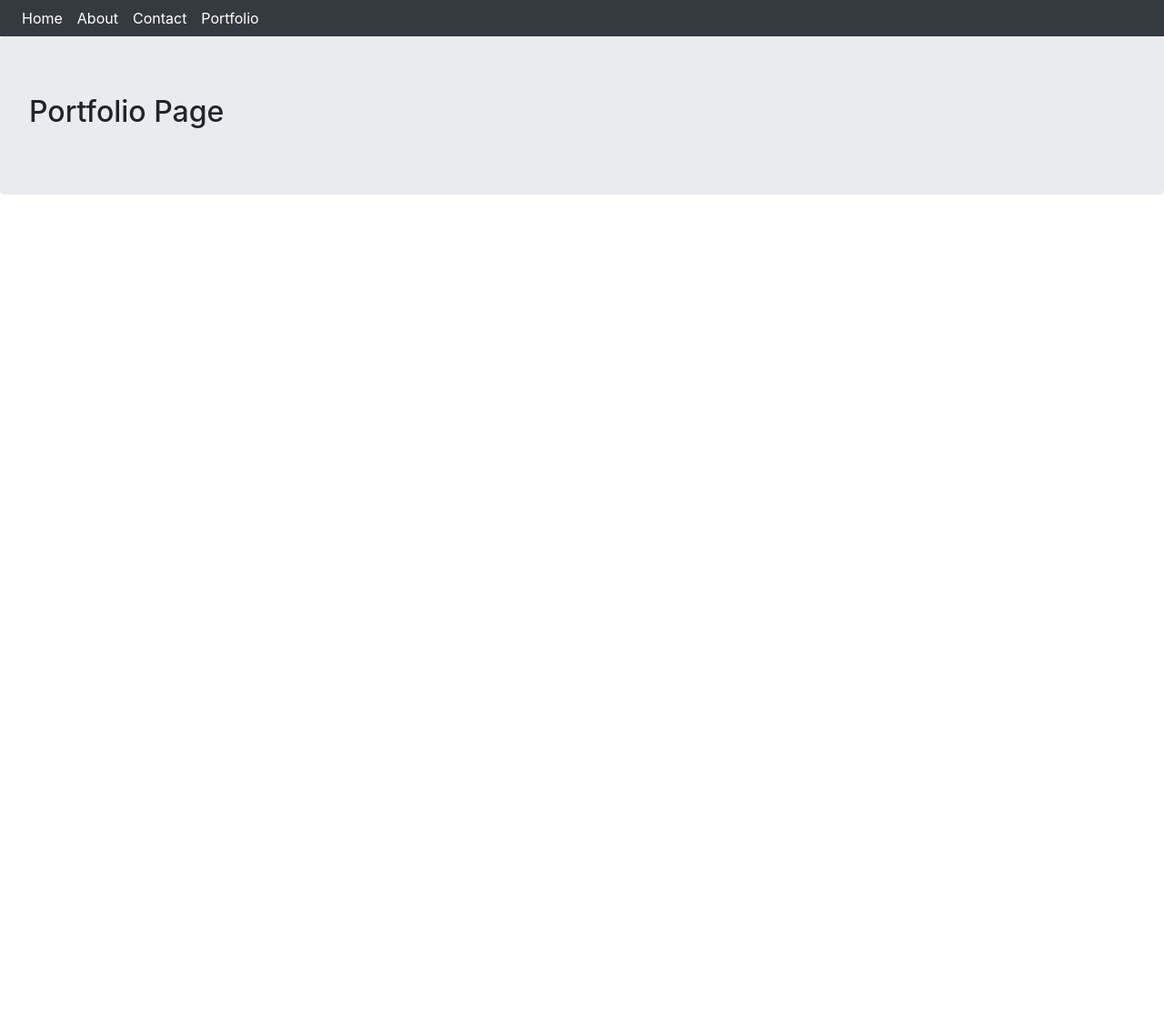
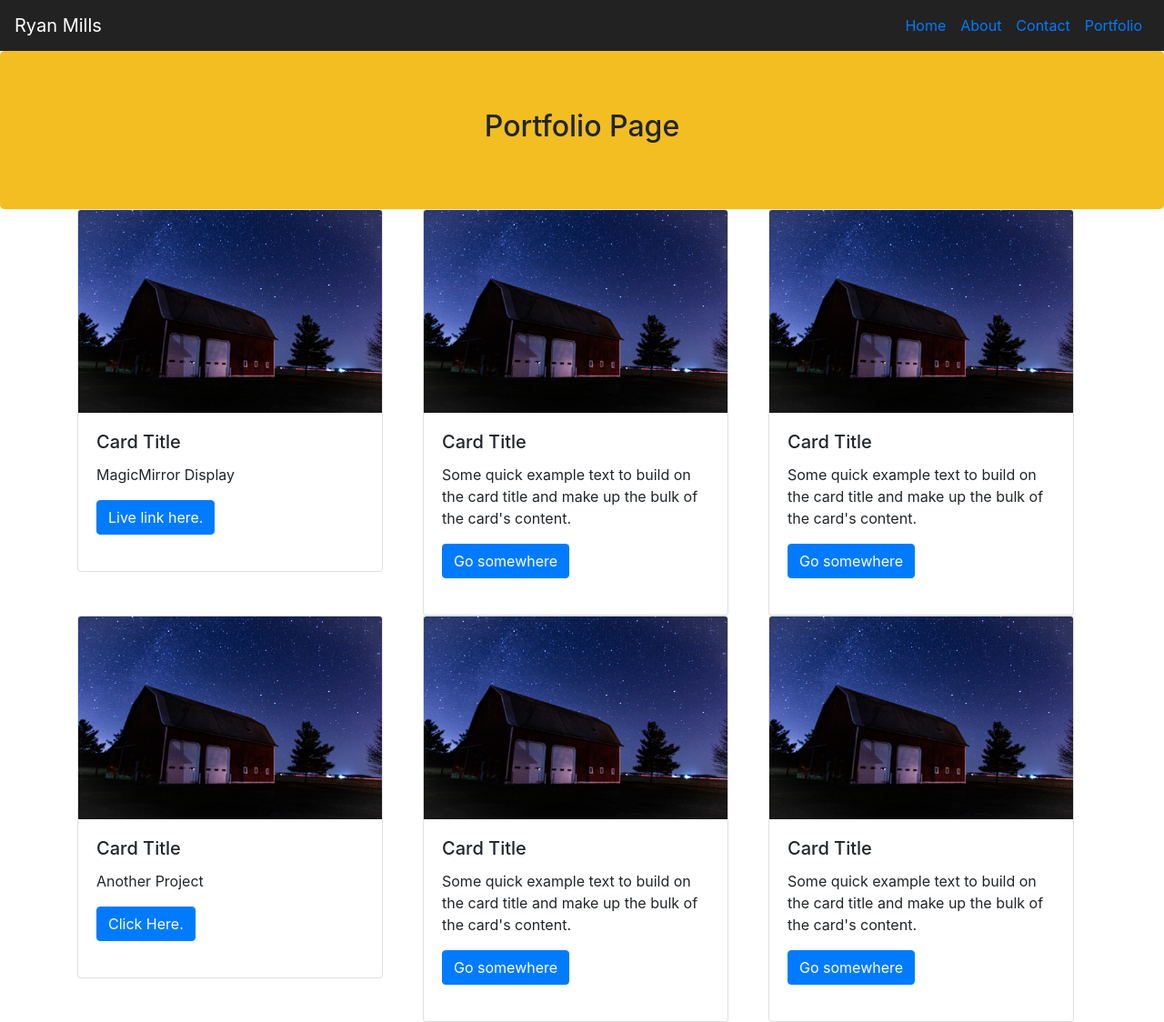
Before and after one commit to noogler617/react_website_2021, a React (Create React App) app: page /portfolio in a window 1280 px wide. Shown: the whole page at 91% size. Before the commit the page ends 800 px from the top, so only its background shows below. Built offline with nearby package versions, Linux system fonts and the light colour scheme.

Commit message:
updated contact form and navigation bar

```diff
--- a/src/components/about.css
+++ b/src/components/about.css
@@ -1,7 +1,7 @@
 .header-image {
   position: center;
-  width: 100%;
-  margin-bottom: 80px;
+  background-size: 50% auto;
+
 
 
 }
--- a/src/components/about.js
+++ b/src/components/about.js
@@ -1,20 +1,21 @@
 import React, { Component } from 'react'
 import { Container, Col, Image } from 'react-bootstrap';
-import Barn from '../barn.jpg'
+import Barn from '../night-sky.jpg'
 import './about.css'
 export class About extends Component {
       render() {
         return(
           <div>
-        <Image src={Barn} className="header-image" />
+          <Container>
+        <Image src={Barn} className="header-image" fluid />
+        </Container>
         <Container>
           <Col xs={12} sm={8} smOffset={2}>
 
             <h3>About Me...</h3>
-            <p>That's a crooked tree. We'll send him to Washington. These little son of a guns hide in your brush and you just have to push them out. These trees are so much fun. I get started on them and I have a hard time stopping. How to paint. That's easy. What to paint. That's much harder. Be brave. The man who does the best job is the one who is happy at his job.</p>
-            <p>Anyone can paint. You can do anything here. So don't worry about it. Life is too short to be alone, too precious. Share it with a friend. Every highlight needs it's own personal shadow.</p>
-            <p>That's what makes life fun. That you can make these decisions. That you can create the world that you want. Of course he's a happy little stone, cause we don't have any other kind. It's so important to do something every day that will make you happy.</p>
-            <p>You better get your coat out, this is going to be a cold painting. That's the way I look when I get home late; black and blue. That's crazy. We're trying to teach you a technique here and how to use it.</p>
+
+            <p>Fast learning, the self-motivated technology professional that has a rigorous dedication to quality. </p>
+            <p>I'm a highly resourceful and innovative problem solver looking to continue my high trajectory growth in the computer and software industry.</p>
           </Col>
         </Container>
       </div>
--- a/src/components/contact.css
+++ b/src/components/contact.css
@@ -0,0 +1,24 @@
+.text-center {
+  background-color: #41BDD9;
+  margin: 0 0;
+  margin-bottom: 50px;
+}
+
+container {
+  padding-top: 300px;
+}
+
+.form-control {
+  width: 50%;
+  margin: auto auto;
+}
+.main-form {
+  text-align: center;
+}
+.btn {
+  margin-bottom: 20px;;
+}
+
+.bottom-bar {
+  background-color: #41BDD9;
+}
--- a/src/components/contact.js
+++ b/src/components/contact.js
@@ -1,5 +1,6 @@
 import React, { Component } from 'react';
-import { Form, Button, Jumbotron, Container, Row, Col } from 'react-bootstrap';
+import { Form, Jumbotron, Col, Button, Container} from 'react-bootstrap';
+import './contact.css'
 
 
 export class Contact extends Component {
@@ -7,41 +8,45 @@ export class Contact extends Component {
         return(
           <div>
           <Jumbotron className="text-center">
-          <h1>Contact</h1>
+          <h2>Connect with me</h2>
           <p>
-            This is a simple hero unit, a simple jumbotron-style component for calling
-            extra attention to featured content or information.
+            Please send me a message if you would like to work with me.
           </p>
       </Jumbotron>
       <Container>
-      <Form>
-            <Row>
-            <Col sm={8}>
-            <Form.Group controlId="formBasicEmail">
-              <Form.Label>Enter Name</Form.Label>
-              <Form.Control type="name" placeholder="Enter Full Name" />
+        <Form className="main-form" method="POST" data-netlify="true">
+            <Form.Row>
+                <Form.Group as={Col}>
+                <Form.Label>Full Name</Form.Label>
+                <Form.Control type="name" name="name" placeholder="Enter Full Name" />
                 </Form.Group>
-            <Form.Group controlId="formBasicPassword">
-              <Form.Label>Enter Email</Form.Label>
-              <Form.Control type="email" placeholder="Email" />
+              </Form.Row>
+              <Form.Row>
+                <Form.Group as={Col}>
+                  <Form.Label>Enter Email.</Form.Label>
+                  <Form.Control type="email" name="email" placeholder="Email" />
                 </Form.Group>
-            <Form.Group controlId="formBasicPassword">
-              <Form.Label>Phone Number</Form.Label>
-              <Form.Control type="phonenumber" placeholder="Phone Number" />
+                </Form.Row>
+                <Form.Group>
+                <Form.Label>Message</Form.Label>
+                <Form.Control as="textarea" rows="4" name="message" />
                 </Form.Group>
-            <Form.Group controlId="exampleForm.ControlTextarea1">
-              <Form.Label>Message</Form.Label>
-              <Form.Control as="textarea" rows="3" />
+                <Form.Group>
+                <div data-netlify-recaptcha="true"></div>
                 </Form.Group>
-            </Col>
-            <Col sm={4}>
-            </Col>
-            </Row>
-            <Button variant="primary" type="submit">
-              Send Message
-            </Button>
+          <Button variant="primary" type="submit">Send Message</Button>
           </Form>
         </Container>
+
+        <Container>
+          <Jumbotron className="bottom-bar">
+
+          </Jumbotron>
+        </Container>
+
+
+
+
     </div>
         )
       }
--- a/src/components/navigation.css
+++ b/src/components/navigation.css
@@ -1,39 +1,7 @@
-nav.navbar, .navbar-default {
-  background-color: #black !important;
+.navbar {
+  background-color: #222;
 }
 
-.navbar-default {
-  background-image: none;
-  border: none;
-  border-radius: 0;
+.navbar-light .navbar-brand {
+    color: white;
 }
-
-.navbar-default .navbar-nav > li > a {
-  color: white;
-}
-
-.navbar-default .navbar-brand {
-  color: white;
-}
-
-.navbar-default .navbar-toggle {
-  border-color: white;
-}
-
-.navbar-default .navbar-toggle .icon-bar {
-  background-color: white;
-}
-
-.navbar-default .navbar-toggle:focus, .navbar-default .navbar-toggle:hover {
-  background-color: transparent;
-}
-
-.navbar-default .navbar-brand:focus, .navbar-default .navbar-brand:hover {
-  color: white;
-  background-color: transparent;
-}
-
-.navbar-default .navbar-nav>li>a:focus, .navbar-default .navbar-nav>li>a:hover {
-  color: white;
-  background-color: transparent;
-}
--- a/src/components/navigation.js
+++ b/src/components/navigation.js
@@ -7,20 +7,22 @@ export class Navigation extends Component {
       render() {
         return(
 
-          <Navbar default collapseOnSelect bg="dark">
-            <Navbar.Collapse>
-            <Nav className="justify-content-center mr-auto" >
+        <Navbar expand="lg">
+          <Navbar.Brand href="/">Ryan Mills</Navbar.Brand>
+          <Navbar.Toggle aria-controls="basic-navbar-nav" />
+          <Navbar.Collapse id="basic-navbar-nav">
+            <Nav className="ml-auto">
               <Nav.Item>
-                <NavLink className="d-inline p-2 bg-dark text-white" to="/">Home</NavLink>
+                <NavLink className="d-inline p-2  text-black" to="/">Home</NavLink>
               </Nav.Item>
               <Nav.Item>
-                <NavLink className="d-inline p-2 bg-dark text-white" to="/about">About</NavLink>
+                <NavLink className="d-inline p-2  text-black" to="/about">About</NavLink>
               </Nav.Item>
               <Nav.Item>
-                <NavLink className=" p-2 bg-dark text-white" to="/contact">Contact</NavLink>
+                <NavLink className=" p-2  text-black" to="/contact">Contact</NavLink>
               </Nav.Item>
               <Nav.Item>
-                <NavLink className=" p-2 bg-dark text-white" to="/Portfolio">Portfolio</NavLink>
+                <NavLink className=" p-2 text-black" to="/Portfolio">Portfolio</NavLink>
               </Nav.Item>
                 </Nav>
                 </Navbar.Collapse>
--- a/src/components/portfolio.css
+++ b/src/components/portfolio.css
@@ -0,0 +1,8 @@
+h2 {
+  text-align: center;
+}
+
+.head-color {
+  background-color: #F2BE22;
+  margin: 0;
+}
--- a/src/components/portfolio.js
+++ b/src/components/portfolio.js
@@ -1,18 +1,99 @@
 import React, { Component } from 'react';
-import { Jumbotron, Container, Row } from 'react-bootstrap';
-
+import { Jumbotron, Container, Row, Col, Card, Button } from 'react-bootstrap';
+import Barn from '../night-sky.jpg'
+import './portfolio.css';
 
 
 export class Portfolio extends Component {
       render() {
         return(
           <div>
-          <Jumbotron>
+          <Jumbotron className="head-color">
           <h2>Portfolio Page</h2>
           </Jumbotron>
           <Container>
             <Row>
+            <Col>
+              <Card style={{ width: '21rem' }}>
+                <Card.Img variant="top" src={Barn} />
+                <Card.Body>
+                  <Card.Title>Card Title</Card.Title>
+                    <Card.Text>
+                      MagicMirror Display
+                    </Card.Text>
+                  <Button variant="primary">Live link here.</Button>
+                </Card.Body>
+              </Card>
+            </Col>
+            <Col>
+            <Card style={{ width: '21rem' }}>
+              <Card.Img variant="top" src={Barn} />
+              <Card.Body>
+                <Card.Title>Card Title</Card.Title>
+                  <Card.Text>
+                    Some quick example text to build on the card title and make up the bulk of
+                    the card's content.
+                  </Card.Text>
+                <Button variant="primary">Go somewhere</Button>
+              </Card.Body>
+            </Card>
+            </Col>
+            <Col>
+            <Card style={{ width: '21rem' }}>
+              <Card.Img variant="top" src={Barn} />
+              <Card.Body>
+                <Card.Title>Card Title</Card.Title>
+                  <Card.Text>
+                    Some quick example text to build on the card title and make up the bulk of
+                    the card's content.
+                  </Card.Text>
+                <Button variant="primary">Go somewhere</Button>
+              </Card.Body>
+            </Card>
+            </Col>
+            </Row>
+          </Container>
 
+          <Container>
+            <Row>
+            <Col>
+              <Card style={{ width: '21rem' }}>
+                <Card.Img variant="top" src={Barn} />
+                <Card.Body>
+                  <Card.Title>Card Title</Card.Title>
+                    <Card.Text>
+                      Another Project
+                    </Card.Text>
+                  <Button variant="primary">Click Here.</Button>
+                </Card.Body>
+              </Card>
+            </Col>
+            <Col>
+            <Card style={{ width: '21rem' }}>
+              <Card.Img variant="top" src={Barn} />
+              <Card.Body>
+                <Card.Title>Card Title</Card.Title>
+                  <Card.Text>
+                    Some quick example text to build on the card title and make up the bulk of
+                    the card's content.
+                  </Card.Text>
+                <Button variant="primary">Go somewhere</Button>
+              </Card.Body>
+            </Card>
+            </Col>
+            <Col>
+            <Card style={{ width: '21rem' }}>
+              <Card.Img variant="top" src={Barn} />
+              <Card.Body>
+                <Card.Title>Card Title</Card.Title>
+                  <Card.Text>
+                    Some quick example text to build on the card title and make up the bulk of
+                    the card's content.
+                  </Card.Text>
+                <Button variant="primary">Go somewhere</Button>
+              </Card.Body>
+            </Card>
+            </Col>
             </Row>
           </Container>
           </div>
```
Also changed, not shown: src/night-sky.jpg (added). Lines whose indentation alone changed are shown as unchanged.
